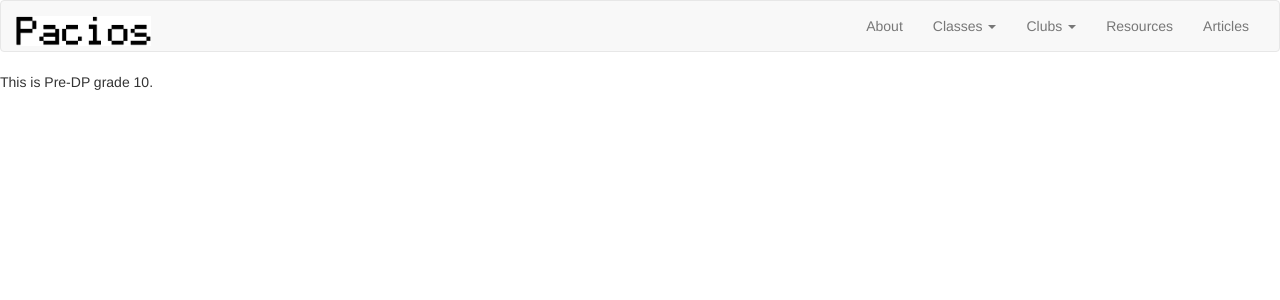
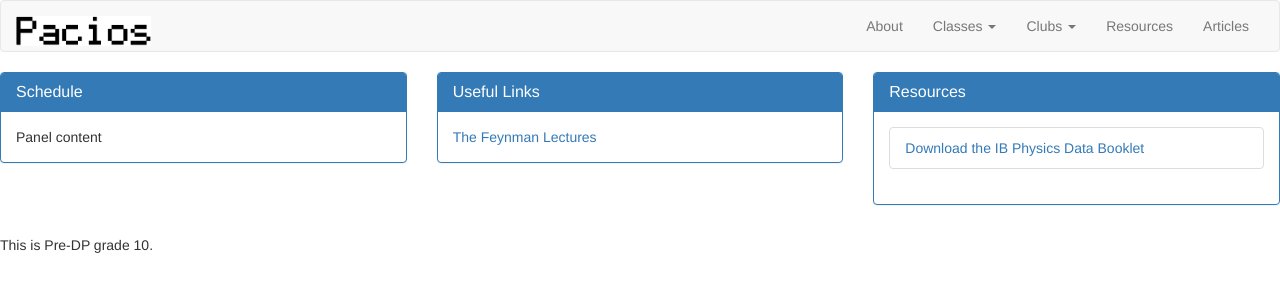
Before and after one commit to RodrigoPacios/mrpacios1, a Jekyll site: the page built from Grade10PreDP.html, in a window 1280 px wide. Shown: the top 300 px of the page. Built offline with Jekyll 4.4.1, drawn with Linux system fonts in a browser that asks for light colours; nearby versions of some CDN libraries.

Commit message:
Schedule

```diff
--- a/Grade10PreDP.html
+++ b/Grade10PreDP.html
@@ -1,6 +1,44 @@
 ---
 layout: default
 ---
+
+<div class="row">
+        <div class="col-md-4">
+                <div class="panel panel-primary">
+                    <div class="panel-heading">
+                        <h3 class="panel-title">Schedule</h3>
+                    </div>
+                        <div class="panel-body">
+                          Panel content
+                    </div>
+                </div>
+        </div>
+        <div class="col-md-4">
+                <div class="panel panel-primary">
+                    <div class="panel-heading">
+                        <h3 class="panel-title">Useful Links</h3>
+                    </div>
+                        <div class="panel-body">
+                              <a href="http://www.feynmanlectures.caltech.edu/">The Feynman Lectures</a>
+                    </div>
+                </div>
+        </div>
+        <div class="col-md-4">
+            <div class="panel panel-primary">
+                    <div class="panel-heading">
+                        <h3 class="panel-title">Resources</h3>
+                    </div>
+                        <div class="panel-body">
+                            <ul class="list-group">
+                                <li class="list-group-item">
+                                        <a href="{{site.baseurl}}1/download/Physics_Data_Booklet_2016.pdf" download>Download the IB Physics Data Booklet</a>
+                                </li>
+                            </ul>
+                        </div>
+                    </div>
+
+        </div>
+    </div>
 
 <ol>
 {% for article in site.categories.predp %}
```
Also changed, not shown: DPPhysicsYear1.html (+13 -2 lines).
